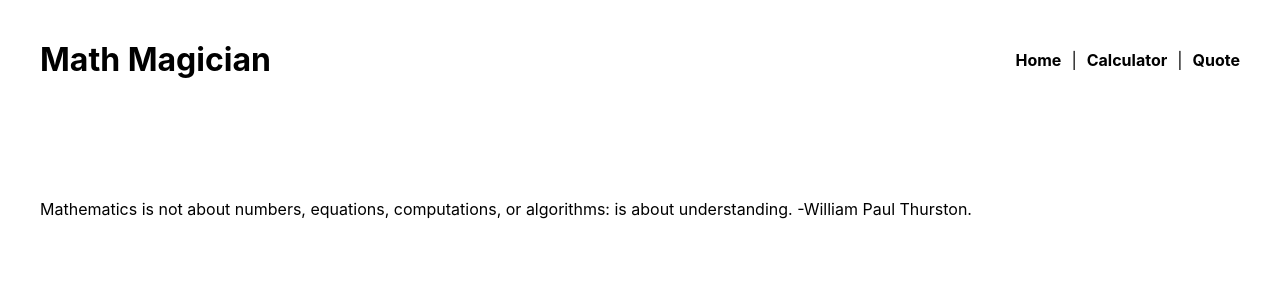
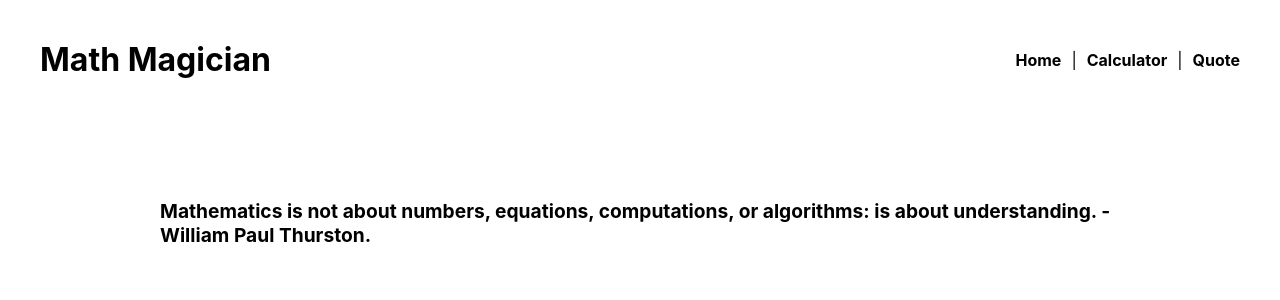
Before and after one commit to emiliazm/math-magicians, a React (Create React App) app: page /quote in a window 1280 px wide. Shown: the top 300 px of the page. Built offline with nearby package versions, Linux system fonts and the light colour scheme.

Commit message:
Style Quote class with inline styles.

```diff
--- a/src/components/quote.js
+++ b/src/components/quote.js
@@ -1,12 +1,25 @@
+/* eslint-disable react/prefer-stateless-function */
+// import React, { Component } from 'react';
 import React from 'react';
+// import './quote.css';
 
-const Quote = () => (
-  <div className="quote">
+class Quote extends React.Component {
+  render() {
+    const quoteStyle = {
+      margin: '10%',
+      fontSize: 'larger',
+      fontWeight: 'bold',
+    };
+
+    return (
+      <div style={quoteStyle}>
         <p>
           Mathematics is not about numbers, equations, computations,
           or algorithms: is about understanding. -William Paul Thurston.
         </p>
       </div>
     );
+  }
+}
 
 export default Quote;
```
Lines whose indentation alone changed are shown as unchanged.
